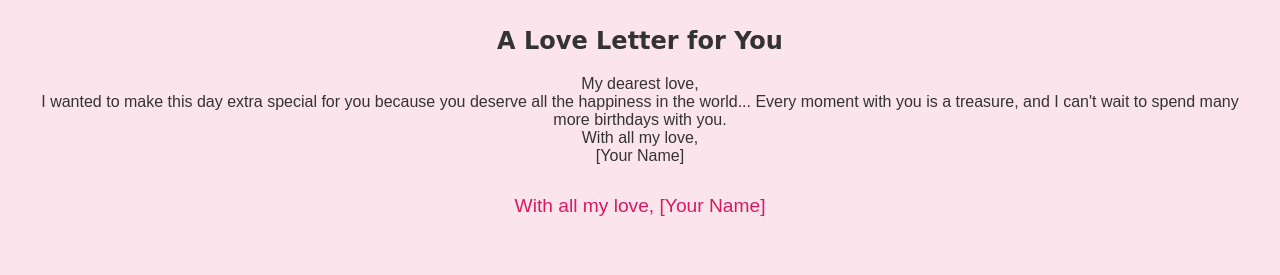
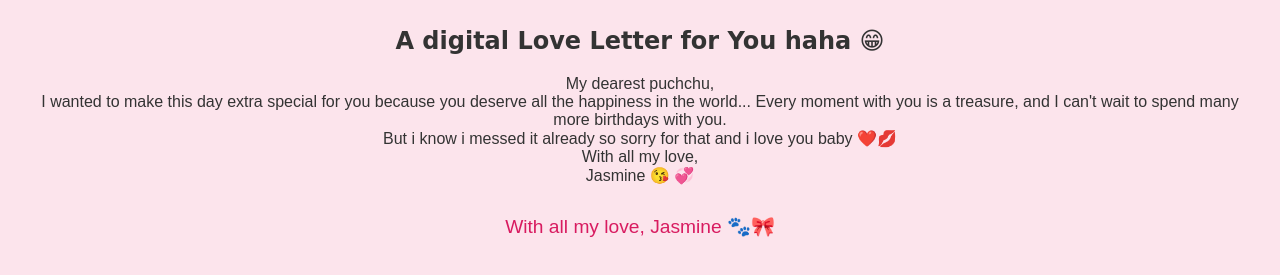
Before and after one commit to Jasmine78-hey/Happy-Birthday-bubu, a plain HTML site: page index.html in a window 1280 px wide. Shown: the part 387-662 px from the top of the page. Drawn offline with Linux system fonts and the light colour scheme.

Commit message:
Update index.html

```diff
--- a/index.html
+++ b/index.html
@@ -27,17 +27,17 @@
     </section>
 
     <section id="letter">
-        <h2>A Love Letter for You</h2>
+        <h2>A digital Love Letter for You haha 😁</h2>
         <p>
-            My dearest love,<br>
+            My dearest puchchu,<br>
             I wanted to make this day extra special for you because you deserve all the happiness in the world...
-            Every moment with you is a treasure, and I can't wait to spend many more birthdays with you.<br>
-            With all my love, <br>[Your Name]
+            Every moment with you is a treasure, and I can't wait to spend many more birthdays with you.<br>But i know i messed it already so sorry for that and i love you baby ❤️💋<br>
+            With all my love, <br>Jasmine 😘 💞
         </p>
     </section>
 
     <footer>
-        <p>With all my love, [Your Name]</p>
+        <p>With all my love, Jasmine 🐾🎀</p>
     </footer>
 
     <script src="script.js"></script>
```
